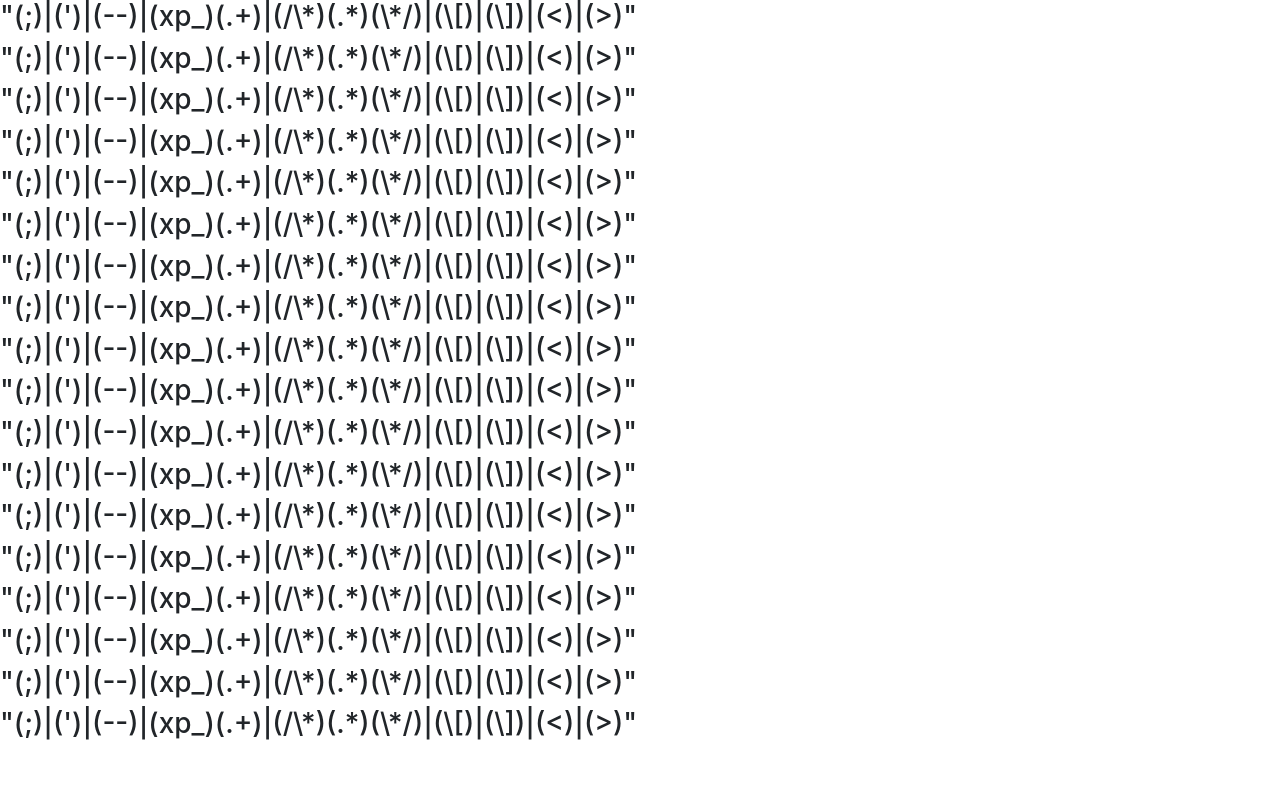
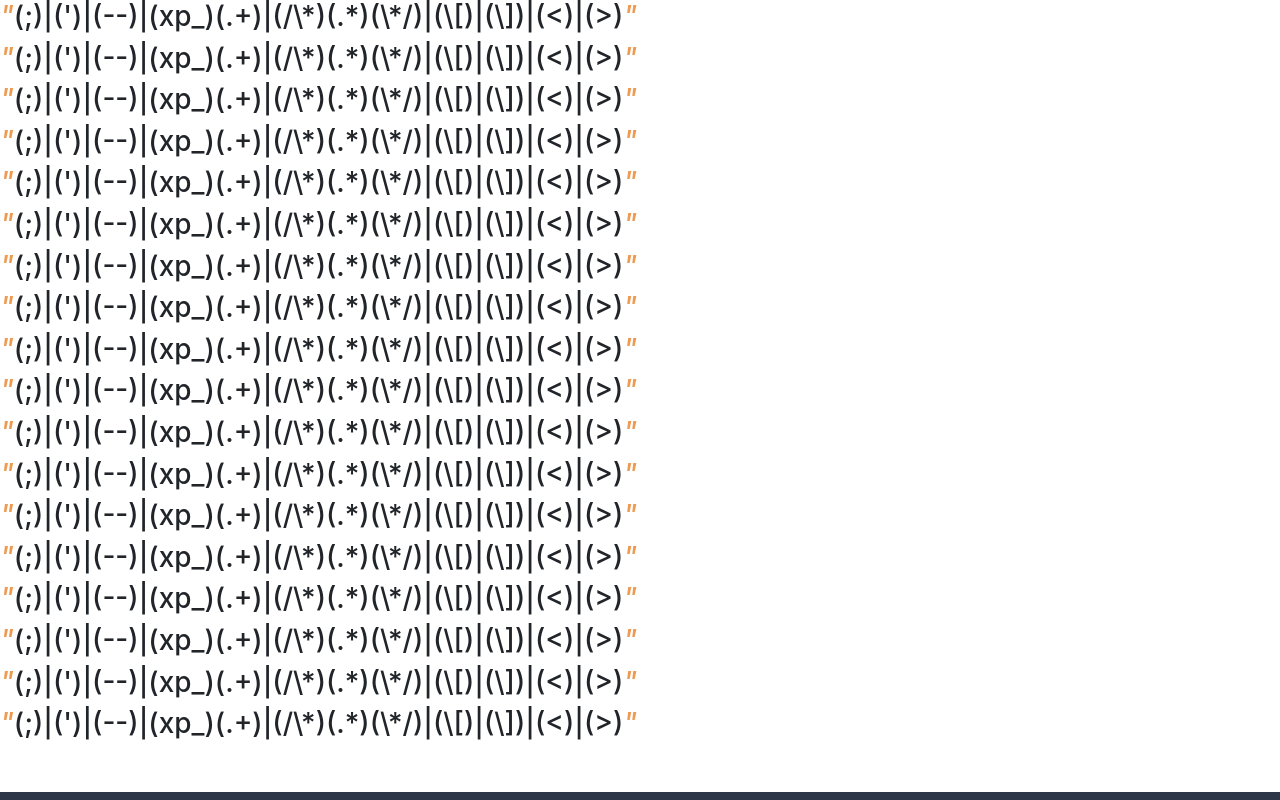
Before and after one commit to leenades/Tatreez, a plain HTML site: page index.html in a window 1280 px wide. Drawn offline with nearby package versions, Linux system fonts and the light colour scheme.

Commit message:
commit js and css

```diff
--- a/JS/script.js
+++ b/JS/script.js
@@ -0,0 +1,8 @@
+$(document).ready(function(){
+    var h3 = document.querySelectorAll("h3");
+    for(let i=0; i< h3.length;i++){
+        h3[i].innerHTML = h3[i].innerHTML.replace(/\"/g, function(match) {
+            return "<i style=color:#ee9a51;>" + match + "</i>"
+        })
+    }
+});
--- a/style/style.css
+++ b/style/style.css
@@ -1,6 +1,10 @@
 :root{
+    background-color: #2c3647;
     --blue: #7AE8F5;
-    --beige: #eacdb3;
+    --orange: #ee9a51;
     --light-beige: #ffdfd3;
-
+    --pink: #f2b0d9;
 }
+h3 {
+    white-space: nowrap;
+}
```
